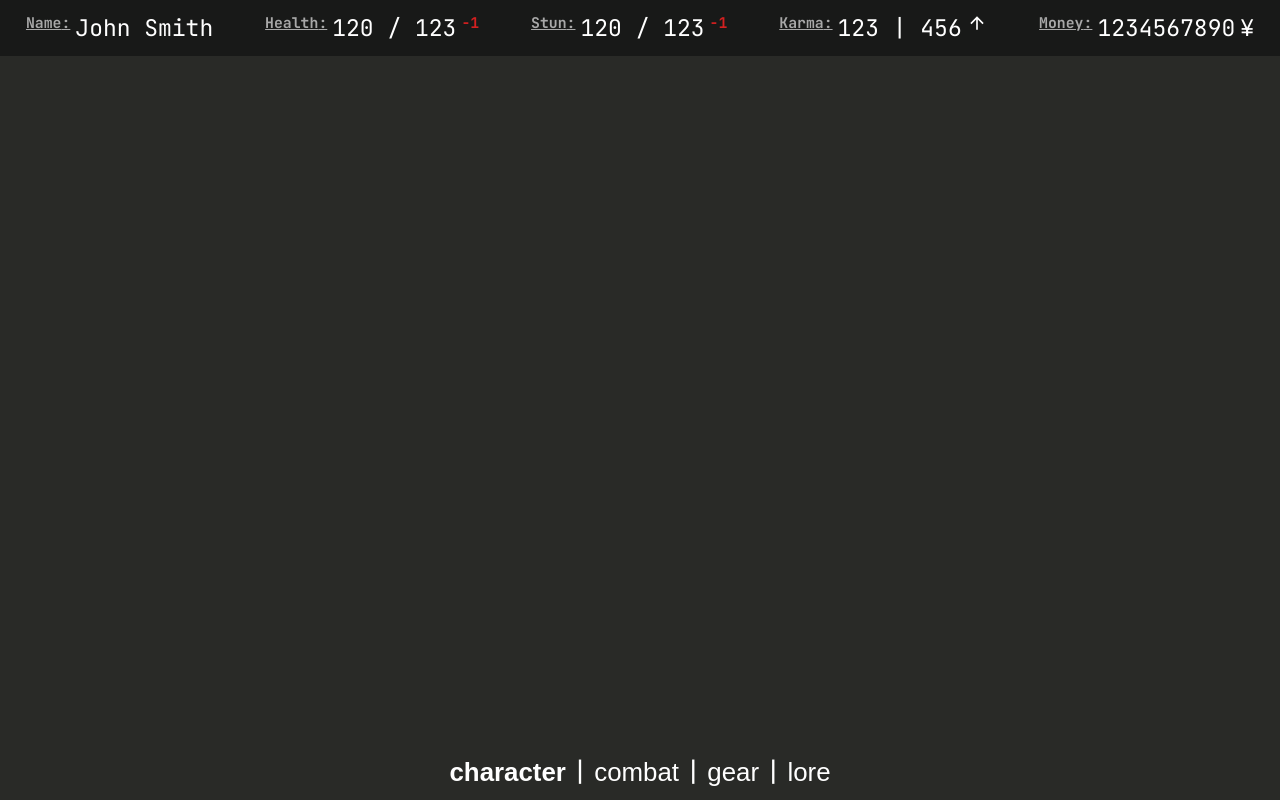
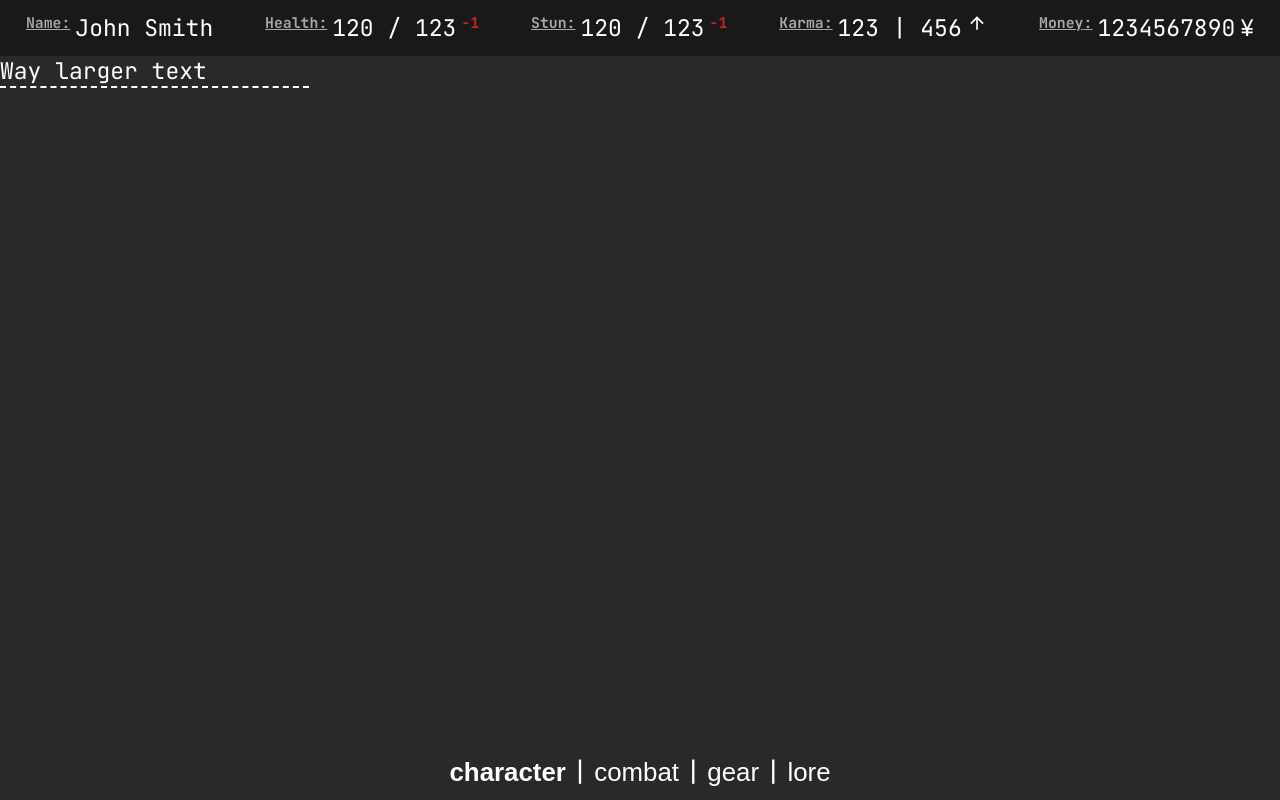
Before and after one commit to roclame12/ShadowSheet, a React (Vite) app: page / in a window 1280 px wide. Built offline with nearby package versions, Linux system fonts and the light colour scheme.

Commit message:
Made the files for the character page, also made a basic component for the program's headers

```diff
--- a/src/App.tsx
+++ b/src/App.tsx
@@ -3,6 +3,7 @@ import { invoke } from "@tauri-apps/api/core";
 import "./CSS/globals.css"
 import HudBar from "./components/HudBar.tsx";
 import Footer from "./components/Footer";
+import Header from "./components/Header.tsx";
 
 function App() {
   const [greetMsg, setGreetMsg] = useState("");
@@ -17,6 +18,7 @@ function App() {
     <main style={{display: "flex", flexDirection: "column", height: "100vh", width: "100vw"}}>
         <HudBar/>
         <div style={{width:'100%', flex:1, backgroundColor:"var(--background-black)"}}>
+            <Header text="Way larger text"/>
         </div>
         <Footer/>
     </main>
--- /dev/null
+++ b/src/CSS/components/Header.css
@@ -0,0 +1,15 @@
+@import "../globals.css";
+
+.header-container {
+    display: flex;
+    width: fit-content;
+    padding-right: 8vw;
+    border-bottom: 2px dashed var(--text-color);
+
+    color: var(--text-color);
+}
+
+.header-text {
+    font-size: var(--font-size-l);
+    font-weight: normal;
+}
--- /dev/null
+++ b/src/components/Header.tsx
@@ -0,0 +1,14 @@
+import "../CSS/components/Header.css"
+
+interface HeaderProps {
+    text: string;
+    className?: string;
+}
+
+export default function Header(props: HeaderProps) {
+    return (
+        <div className={ props.className + " header-container" }>
+            <h1 className="header-text">{ props.text }</h1>
+        </div>
+    )
+}
```
Also changed, not shown: src/CSS/pages/CharacterPage.css (added), src/pages/CharacterPage.tsx (added).
